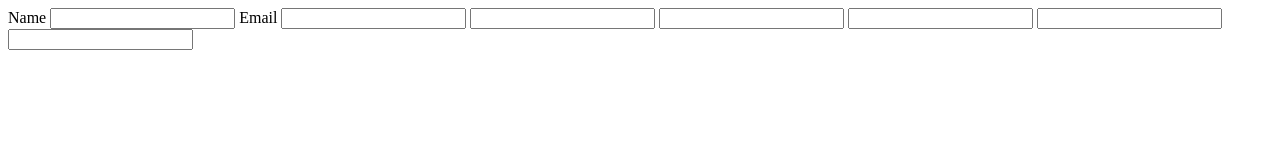
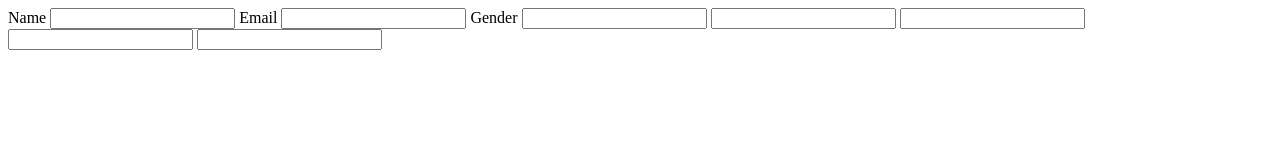
Before and after one commit to acciojob/car-insurance-form-Deepika-senthil, a website: page main.html in a window 1280 px wide. Drawn offline with Linux system fonts and the light colour scheme.

Commit message:
created a submission

```diff
--- a/main.html
+++ b/main.html
@@ -13,8 +13,8 @@
 		<input type="Text" id="name" required="Yes">
 		<label for="email">Email</label>
 		<input type="Email" id="email" required="Yes">
-		<label for=""></label>
-		<input type="" id="" required="">
+		<label for="gender">Gender</label>
+		<input type="Radio Buttons" name="gender" required="Yes">
 		<label for=""></label>
 		<input type="" id="" required="">
 		<label for=""></label>
```
